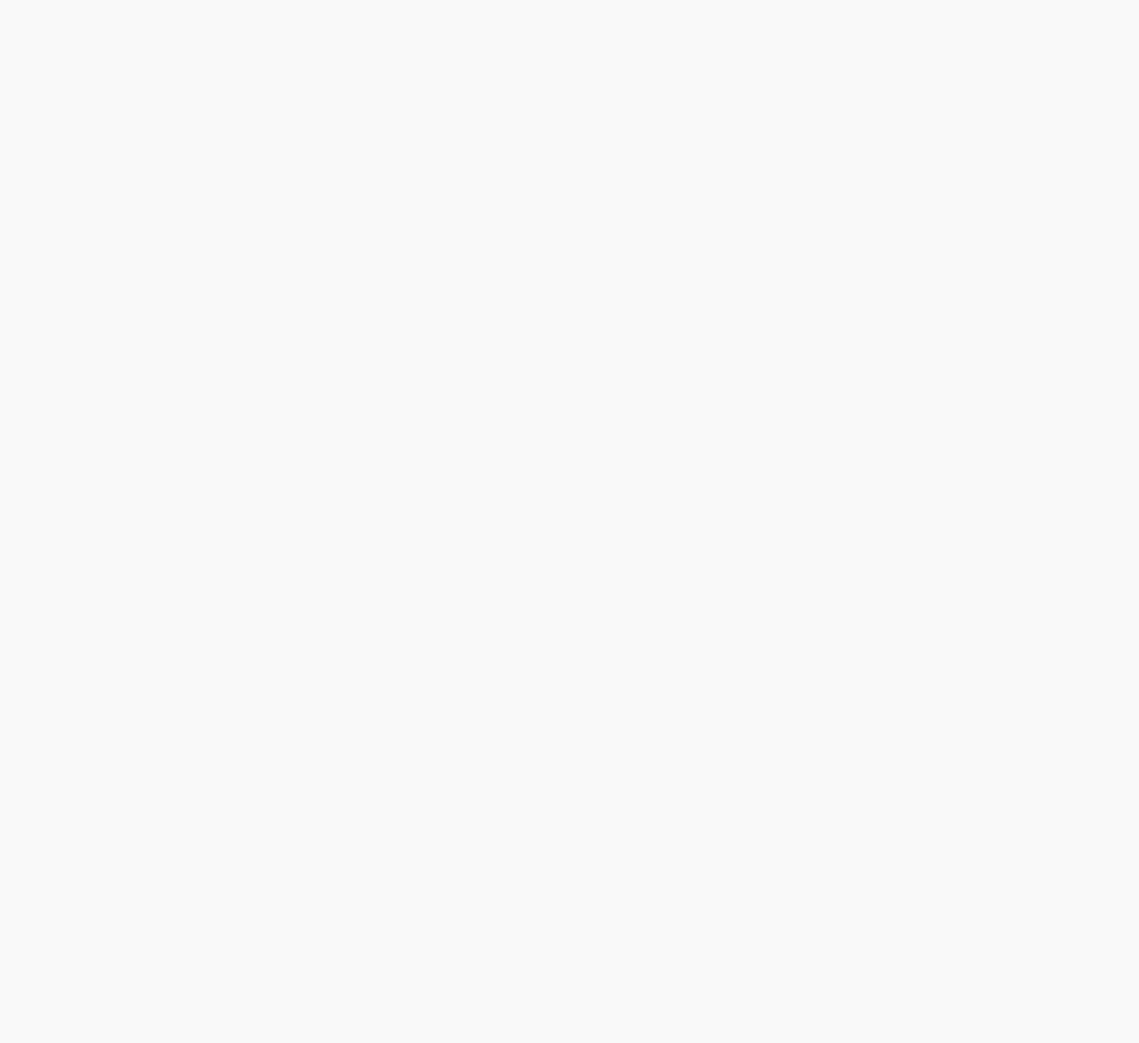
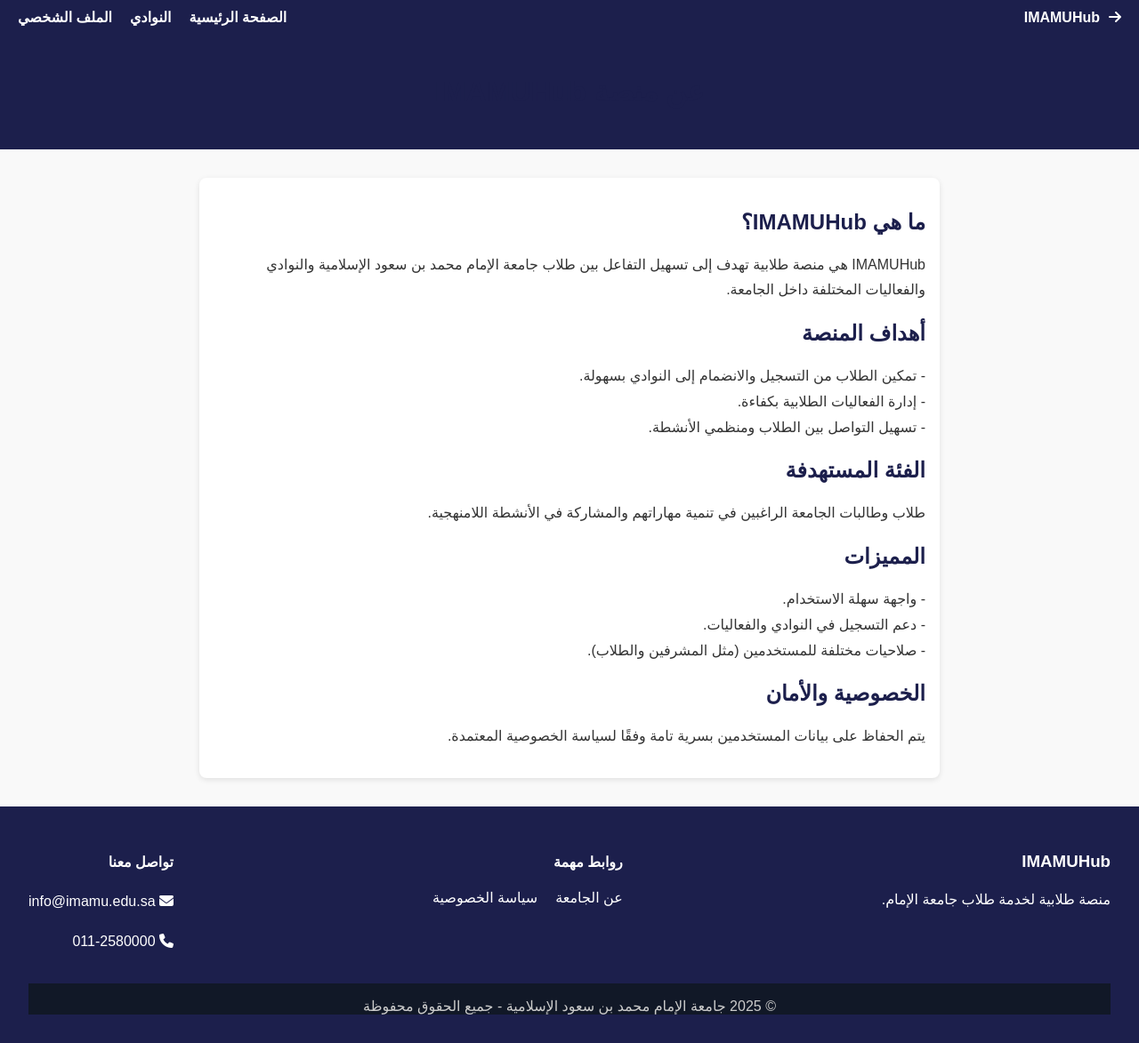
Before and after one commit to 4blackcat4/club-hup, a plain HTML site: page about.html in a window 1280 px wide. Shown: the whole page at 89% size. Before the commit the page ends 800 px from the top, so only its background shows below. Drawn offline with Linux system fonts and the light colour scheme.

Commit message:
about.html

```diff
--- a/about.html
+++ b/about.html
@@ -5,19 +5,17 @@
   <meta name="viewport" content="width=device-width, initial-scale=1.0"/>
   <title>عن الجامعة</title>
   <link rel="stylesheet" href="https://cdnjs.cloudflare.com/ajax/libs/font-awesome/6.5.0/css/all.min.css">
-
   <style>
     body {
-      font-family: 'Arial', sans-serif;
+      font-family: Arial, sans-serif;
       background-color: #f9f9f9;
       margin: 0;
       padding: 0;
       color: #333;
     }
 
-
     nav {
-      background-color: #1f2937;
+      background-color: #1c1f4c;
       padding: 10px 20px;
       display: flex;
       justify-content: space-between;
@@ -25,23 +23,25 @@
       color: white;
     }
 
+    .nav-left {
+      display: flex;
+      align-items: center;
+      gap: 10px;
+    }
+
     .nav-links {
       display: flex;
       gap: 20px;
     }
 
-    .nav-links a {
+    .nav-links a, .nav-left a {
       color: white;
       text-decoration: none;
-    }
-    .nav-links a:hover {
-
-      text-decoration: underline;
+      font-weight: bold;
     }
 
-
     header {
-      background-color: #fdfdff;
+      background-color: #1c1f4c;
       color: white;
       padding: 1.5rem;
       text-align: center;
@@ -53,7 +53,7 @@
       padding: 1rem;
       background-color: white;
       border-radius: 8px;
-      box-shadow: 0 2px 6px rgba(0,0,0,0.1);
+      box-shadow: 0 2px 6px rgba(0, 0, 0, 0.1);
     }
 
     h1, h2 {
@@ -65,11 +65,10 @@
     }
 
     footer {
-      background-color: #1f2937;
+      background-color: #1c1f4c;
       color: white;
-      padding: 20px;
-      text-align: center;
-      margin-top: 40px;
+      padding: 2rem;
+      margin-top: 2rem;
     }
 
     footer ul {
@@ -83,13 +82,95 @@
     }
 
     footer a {
-      color: #f9fafb;
+      color: white;
       text-decoration: none;
     }
 
     footer a:hover {
       text-decoration: underline;
     }
+
+    .footer-bottom {
+      text-align: center;
+      padding-top: 1rem;
+      color: #ccc;
+      background-color: #111827;
+      margin-top: 1rem;
+    }
   </style>
 </head>
 <body>
+
+  <nav>
+    <div class="nav-left">
+      <a href="homepage.html" title="العودة إلى الصفحة الرئيسية"><i class="fas fa-arrow-right"></i></a>
+      <strong>IMAMUHub</strong>
+    </div>
+    <div class="nav-links">
+      <a href="homepage.html">الصفحة الرئيسية</a>
+      <a href="clubs">النوادي</a>
+      <a href="#">الملف الشخصي</a>
+    </div>
+  </nav>
+
+  <header>
+    <h1>عن منصة IMAMUHub</h1>
+  </header>
+
+  <main>
+    <h2>ما هي IMAMUHub؟</h2>
+    <p>
+      IMAMUHub هي منصة طلابية تهدف إلى تسهيل التفاعل بين طلاب جامعة الإمام محمد بن سعود الإسلامية والنوادي والفعاليات المختلفة داخل الجامعة.
+    </p>
+
+    <h2>أهداف المنصة</h2>
+    <p>
+      - تمكين الطلاب من التسجيل والانضمام إلى النوادي بسهولة. <br>
+      - إدارة الفعاليات الطلابية بكفاءة. <br>
+      - تسهيل التواصل بين الطلاب ومنظمي الأنشطة.
+    </p>
+
+    <h2>الفئة المستهدفة</h2>
+    <p>
+      طلاب وطالبات الجامعة الراغبين في تنمية مهاراتهم والمشاركة في الأنشطة اللامنهجية.
+    </p>
+
+    <h2>المميزات</h2>
+    <p>
+      - واجهة سهلة الاستخدام. <br>
+      - دعم التسجيل في النوادي والفعاليات. <br>
+      - صلاحيات مختلفة للمستخدمين (مثل المشرفين والطلاب).
+    </p>
+
+    <h2>الخصوصية والأمان</h2>
+    <p>
+      يتم الحفاظ على بيانات المستخدمين بسرية تامة وفقًا لسياسة الخصوصية المعتمدة.
+    </p>
+  </main>
+
+  <footer>
+    <div style="display: flex; justify-content: space-between; flex-wrap: wrap;">
+      <div>
+        <h3>IMAMUHub</h3>
+        <p>منصة طلابية لخدمة طلاب جامعة الإمام.</p>
+      </div>
+      <div>
+        <h4>روابط مهمة</h4>
+        <ul>
+          <li><a href="about.html">عن الجامعة</a></li>
+          <li><a href="Privacy.html">سياسة الخصوصية</a></li>
+        </ul>
+      </div>
+      <div>
+        <h4>تواصل معنا</h4>
+        <p><i class="fas fa-envelope"></i> info@imamu.edu.sa</p>
+        <p><i class="fas fa-phone"></i> 011-2580000</p>
+      </div>
+    </div>
+    <div class="footer-bottom">
+      &copy; 2025 جامعة الإمام محمد بن سعود الإسلامية - جميع الحقوق محفوظة
+    </div>
+  </footer>
+
+</body>
+</html>
```
